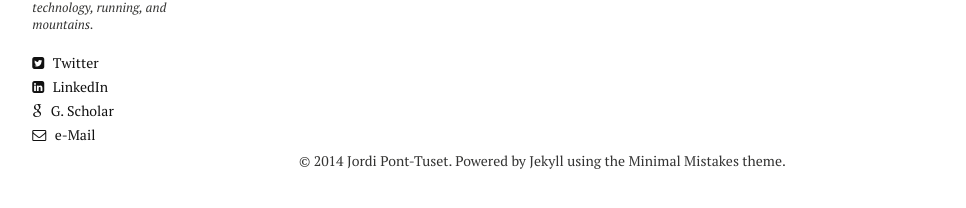
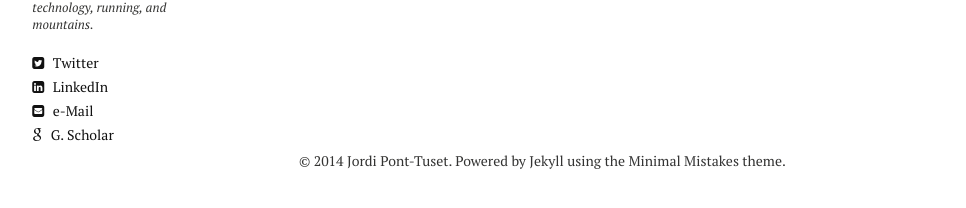
Before and after one commit to jponttuset/jponttuset.github.io, a Jekyll site: the page built from index.md, in a window 1280 px wide. Shown: the part 363-571 px from the top of the page, without its empty margins (21-987 px from the left). Built offline with Jekyll 4.4.1, drawn with Linux system fonts in a browser that asks for light colours; nearby versions of some CDN libraries.

Commit message:
- Adding social links

```diff
--- a/_includes/_author-bio.html
+++ b/_includes/_author-bio.html
@@ -20,5 +20,5 @@
 {% if site.owner.pinterest %}<a href="http://www.pinterest.com/{{ site.owner.pinterest }}" class="author-social" target="_blank"><i class="fa fa-pinterest"></i> Pinterest</a>{% endif %}
 {% if site.owner.foursquare %}<a href="http://foursquare.com/{{ site.owner.foursquare }}" class="author-social" target="_blank"><i class="fa fa-foursquare"></i> Foursquare</a>{% endif %}
 {% if site.owner.steam %}<a href="http://steamcommunity.com/id/{{ site.owner.steam }}" class="author-social" target="_blank"><i class="fa fa-steam-square"></i> Steam</a>{% endif %}
+{% if site.owner.email %}<a href="mailto:{{ site.owner.email }}" class="author-social" target="_blank"><i class="fa fa-envelope-square"></i> e-Mail</a>{% endif %}
 {% if site.owner.google_scholar %}<a href="http://scholar.google.es/citations?user={{ site.owner.google_scholar }}" class="author-social" target="_blank"><i class="fa fa-google"></i> G. Scholar</a>{% endif %}
-{% if site.owner.email %}<a href="mailto:{{ site.owner.email }}" class="author-social" target="_blank"><i class="fa fa-envelope-o"></i> e-Mail</a>{% endif %}
```
